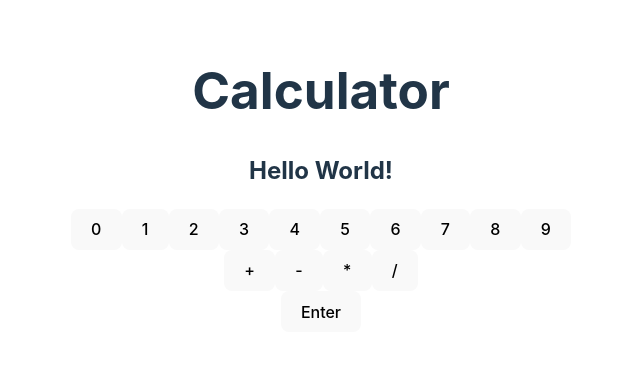
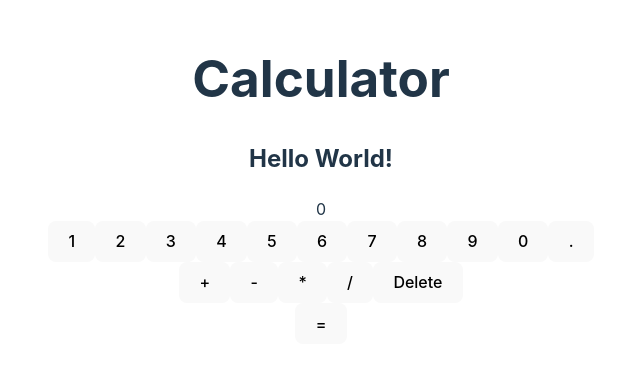
Before and after one commit to zamarz/solid-train, a React (Vite) app: page / in a window 1280 px wide. Shown: the part 220-586 px from the top of the page, without its empty margins (319-959 px from the left). Built offline with nearby package versions, Linux system fonts and the light colour scheme.

Commit message:
"Add calculate functionality"

```diff
--- a/src/components/NumbersGrid.tsx
+++ b/src/components/NumbersGrid.tsx
@@ -1,28 +1,84 @@
+import { useEffect, useState } from "react";
+
 const NumbersGrid = () => {
+  const [calc, setCalc] = useState("");
+  const [result, setResult] = useState("");
+
+  const operators = ["/", "+", "-", "*", "."];
+
+  const createNumbers = () => {
+    const numbers = [];
+
+    for (let i = 1; i < 10; i++) {
+      numbers.push(
+        <button onClick={() => updateCalc(i.toString())} key={i}>
+          {i}
+        </button>
+      );
+    }
+    return numbers;
+  };
+
+  const updateCalc = (value: any) => {
+    if (
+      (operators.includes(value) && calc === "") ||
+      (operators.includes(value) && operators.includes(calc.slice(-1)))
+    ) {
+      return;
+    }
+    setCalc(calc + value);
+
+    if (!operators.includes(value)) {
+      setResult(eval(calc + value).toString());
+    }
+  };
+
+  const deleteItem = () => {
+    if (calc === "") {
+    }
+    const value = calc.slice(0, -1);
+    setCalc(value);
+    setResult(eval(value).toString());
+  };
+
+  const calculate = () => {
+    setCalc(eval(calc).toString());
+  };
+
   return (
     <div>
       <h2>Hello World!</h2>
-
       <div>
-        <button>0</button>
-        <button>1</button>
-        <button>2</button>
-        <button>3</button>
-        <button>4</button>
-        <button>5</button>
-        <button>6</button>
-        <button>7</button>
-        <button>8</button>
-        <button>9</button>
+        <span>{result ? "(" + result + ")" : ""}</span> {calc || 0}
+      </div>
+      <div className="numbers">
+        {createNumbers()}
+        <button
+          onClick={() => {
+            updateCalc("0");
+          }}
+        >
+          0
+        </button>
+        <button
+          onClick={() => {
+            updateCalc(".");
+          }}
+        >
+          .
+        </button>
+      </div>
+      <div className="operators">
+        <button onClick={() => updateCalc("+")}>+</button>
+        <button onClick={() => updateCalc("-")}>-</button>
+        <button onClick={() => updateCalc("*")}>*</button>
+        <button onClick={() => updateCalc("/")}>/</button>
+        <button onClick={deleteItem}>Delete</button>
       </div>
       <div>
-        <button>+</button>
-        <button>-</button>
-        <button>*</button>
-        <button>/</button>
-      </div>
-      <div>
-        <button>Enter</button>
+        <button type="submit" onClick={calculate}>
+          =
+        </button>
       </div>
     </div>
   );
```
